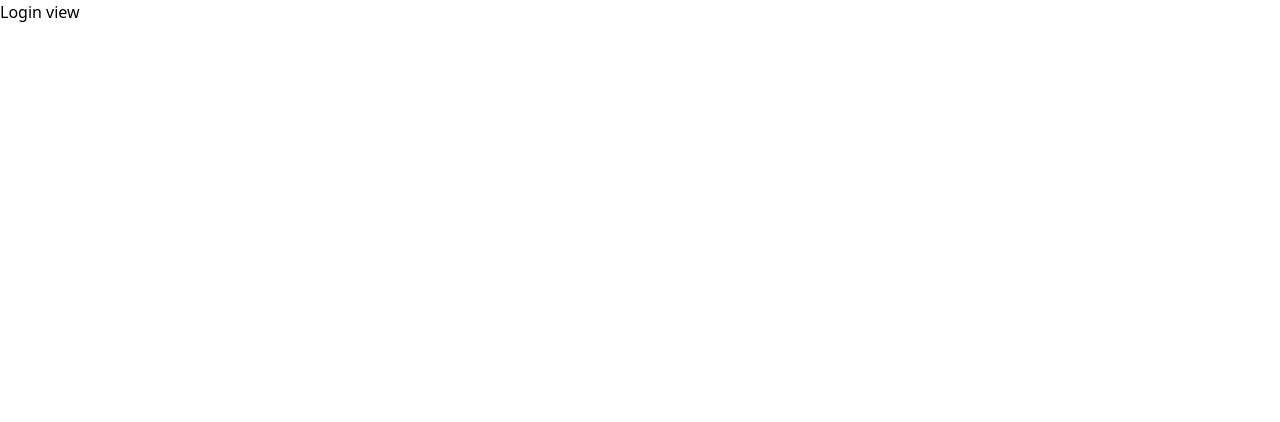
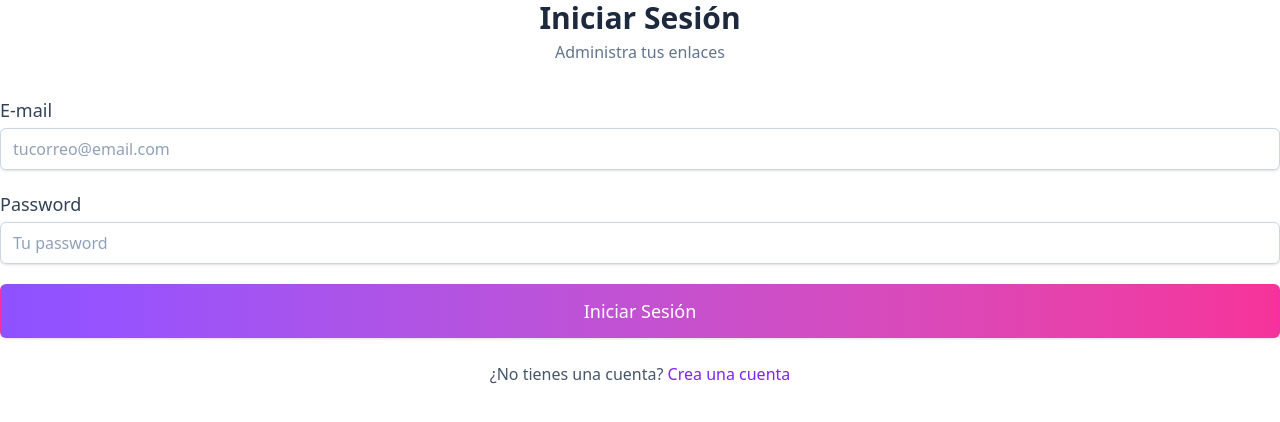
Before and after one commit to poll7872/LinkBio, a React (Vite) app in the folder frontend/: page /auth/login in a window 1280 px wide. Shown: the top 422 px of the page. Built offline with nearby package versions, Linux system fonts and the light colour scheme.

Commit message:
Update: Design and logic Login user

```diff
--- a/frontend/src/views/LoginView.tsx
+++ b/frontend/src/views/LoginView.tsx
@@ -1,7 +1,109 @@
+import { useForm } from 'react-hook-form'
+import { Link } from 'react-router-dom'
+import { ErrorMessage } from '../components/ErrorMessage'
+import type { LoginForm } from '../types'
+import api from '../config/axios'
+import { toast } from 'sonner'
+import { isAxiosError } from 'axios'
+
 export const LoginView = () => {
+
+  const initialValues: LoginForm = {
+    email: '',
+    password: ''
+  }
+
+  const { register, handleSubmit, formState: { errors } } = useForm({ defaultValues: initialValues })
+
+  const handleLogin = async (formData: LoginForm) => {
+    try {
+      const { data } = await api.post('/auth/login', formData)
+      localStorage.setItem('AUTH_TOKEN', data.token)
+    } catch (error) {
+      if (isAxiosError(error) && error.response) {
+        toast.error(error.response?.data.error)
+      }
+    }
+  }
+
   return (
-    <div>
-      <h1>Login view</h1>
-    </div>
+    <>
+      <div className="text-center">
+        <h1 className='text-3xl text-slate-800 font-bold'>Iniciar Sesión</h1>
+        <p className="text-slate-500 mt-1">Administra tus enlaces</p>
+      </div>
+
+      <form
+        onSubmit={handleSubmit(handleLogin)}
+        className="space-y-5 mt-8"
+      >
+        <div>
+          <label
+            htmlFor="email"
+            className="block text-lg font-medium text-slate-700"
+          >
+            E-mail
+          </label>
+          <div className="mt-1">
+            <input
+              id="email"
+              type="email"
+              placeholder="tucorreo@email.com"
+              autoComplete="email"
+              className="w-full px-3 py-2 bg-white/50 border border-slate-300 rounded-md shadow-sm placeholder-slate-400 focus:outline-none focus:ring-violet-500 focus:border-violet-500 sm:text-base"
+              {...register("email", {
+                required: "El Email es obligatorio",
+                pattern: {
+                  value: /\S+@\S+\.\S+/,
+                  message: "E-mail no válido",
+                },
+              })}
+            />
+            {errors.email && (
+              <ErrorMessage>{errors.email.message}</ErrorMessage>
+            )}
+          </div>
+        </div>
+
+        <div>
+          <label
+            htmlFor="password"
+            className="block text-lg font-medium text-slate-700"
+          >
+            Password
+          </label>
+          <div className="mt-1">
+            <input
+              id="password"
+              type="password"
+              placeholder="Tu password"
+              className="w-full px-3 py-2 bg-white/50 border border-slate-300 rounded-md shadow-sm placeholder-slate-400 focus:outline-none focus:ring-violet-500 focus:border-violet-500 sm:text-base"
+              {...register("password", {
+                required: "El Password es obligatorio",
+              })}
+            />
+            {errors.password && (
+              <ErrorMessage>{errors.password.message}</ErrorMessage>
+            )}
+          </div>
+        </div>
+
+        <button
+          type="submit"
+          className="cursor-pointer w-full justify-center py-3 px-4 border border-transparent rounded-md shadow-sm text-lg font-medium text-white bg-gradient-to-r from-violet-500 to-pink-500 hover:from-violet-600 hover:to-pink-600 focus:outline-none focus:ring-2 focus:ring-offset-2 focus:ring-violet-500 transition-all duration-300 ease-in-out"
+        >
+          Iniciar Sesión
+        </button>
+      </form>
+
+      <nav className='mt-6 text-center'>
+        <p className="text-base text-slate-600">
+          ¿No tienes una cuenta?{' '}
+          <Link className='font-medium text-violet-600 hover:text-violet-500 hover:underline' to="/auth/register">
+            Crea una cuenta
+          </Link>
+        </p>
+      </nav>
+    </>
   )
 }
```
